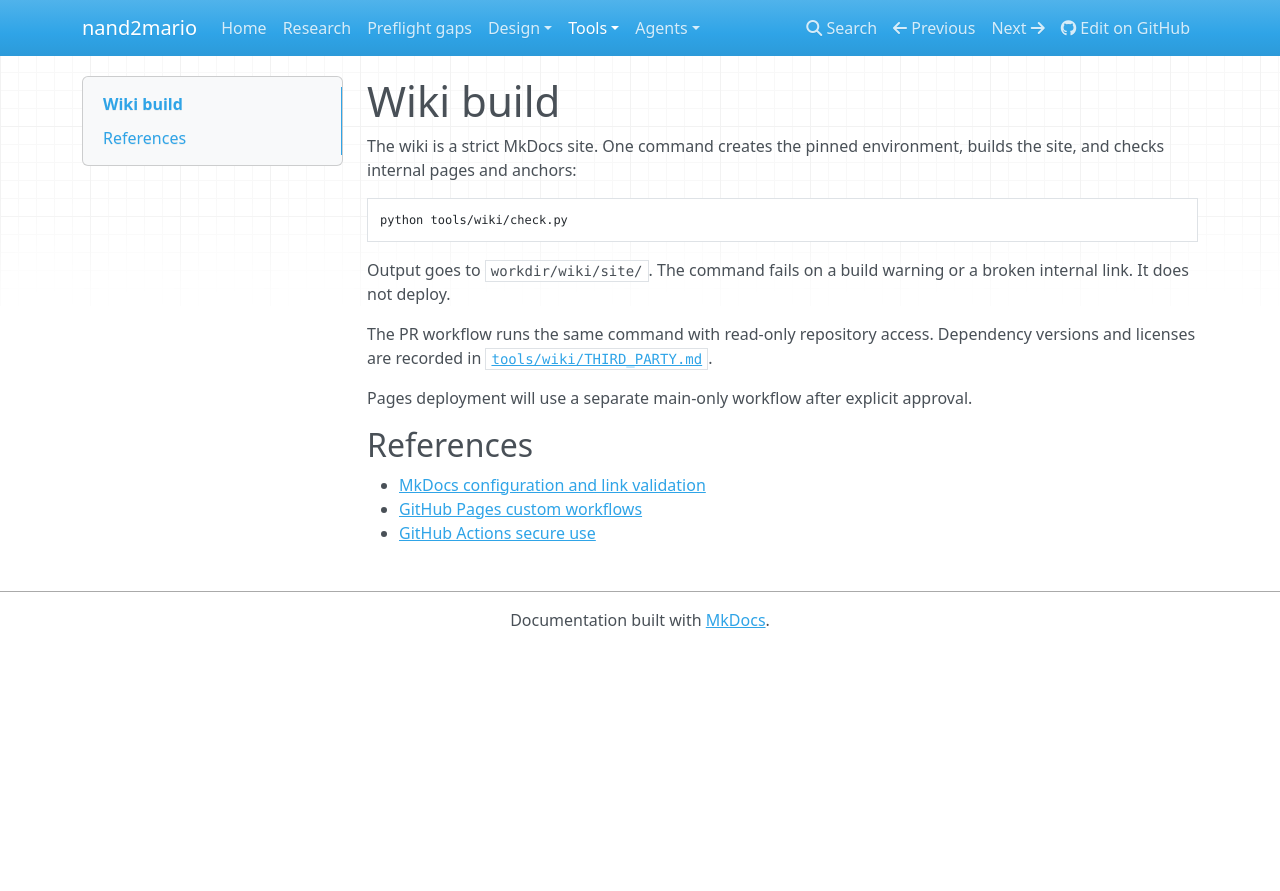
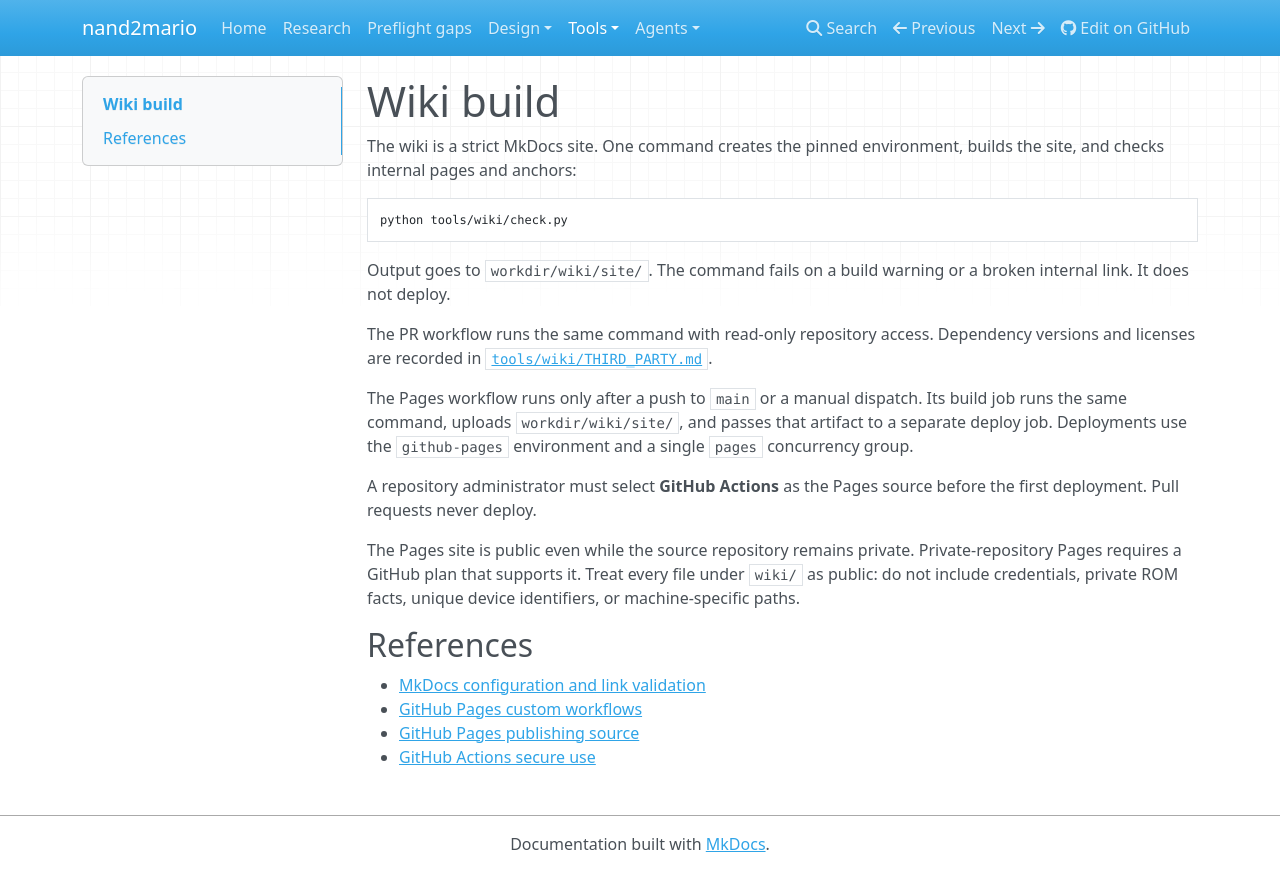
Before and after one commit to amichai-bd/nand2mario, an MkDocs documentation site: the page built from wiki/tools/wiki.md, in a window 1280 px wide. Shown: the top 891 px of the page. Built offline with MkDocs 1.6.1, drawn with Linux system fonts in a browser that asks for light colours; nearby versions of some CDN libraries.

Commit message:
Deploy the wiki from main (#21)
## TL;DR

Deploy the validated wiki from `main` or an explicit manual run.

## Issues

Closes #13

## Specification

- Updated `wiki/tools/wiki.md` with the deployment contract.
- Updated the repository status and GAP-010 state.
- Recorded action and process provenance in `tools/wiki/THIRD_PARTY.md`.

## Changes

- Added separate Pages build and deploy jobs.
- Reused `python tools/wiki/check.py` and its generated site artifact.
- Limited triggers, permissions, concurrency, and deployment
environment.
- Pinned each official action to a verified full SHA.

## Validation

- `python tools/wiki/check.py` — passed; strict MkDocs build completed.
- Python YAML contract check — passed; triggers, permissions, jobs,
action pins, build command, and artifact path matched the specification.
- `git diff --check` — passed.
- `actionlint` — unavailable locally.

## Risk

The workflow cannot deploy until Pages uses GitHub Actions as its
publishing source. That protected setting is intentionally unchanged in
this PR.

## Agent review

- Reviewer agent: review_pr_21
- Reviewed commit: `51592962d8bd6ab1cd2c6eef343417566fe06dcc`
- Verdict: ready
- Findings and disposition: Privacy and concurrency findings fixed;
final review found none.

```diff
--- a/wiki/tools/wiki.md
+++ b/wiki/tools/wiki.md
@@ -14,11 +14,22 @@
 Dependency versions and licenses are recorded in
 [`tools/wiki/THIRD_PARTY.md`](https://github.com/amichai-bd/nand2mario/blob/main/tools/wiki/THIRD_PARTY.md).
 
-Pages deployment will use a separate main-only workflow after explicit
-approval.
+The Pages workflow runs only after a push to `main` or a manual dispatch. Its
+build job runs the same command, uploads `workdir/wiki/site/`, and passes that
+artifact to a separate deploy job. Deployments use the `github-pages`
+environment and a single `pages` concurrency group.
+
+A repository administrator must select **GitHub Actions** as the Pages source
+before the first deployment. Pull requests never deploy.
+
+The Pages site is public even while the source repository remains private.
+Private-repository Pages requires a GitHub plan that supports it. Treat every
+file under `wiki/` as public: do not include credentials, private ROM facts,
+unique device identifiers, or machine-specific paths.
 
 ## References
 
 - [MkDocs configuration and link validation](https://www.mkdocs.org/user-guide/configuration/)
 - [GitHub Pages custom workflows](https://docs.github.com/en/pages/getting-started-with-github-pages/using-custom-workflows-with-github-pages)
+- [GitHub Pages publishing source](https://docs.github.com/en/pages/getting-started-with-github-pages/configuring-a-publishing-source-for-your-github-pages-site)
 - [GitHub Actions secure use](https://docs.github.com/en/actions/reference/security/secure-use)
```
Also changed, not shown: README.md (+6 -3 lines), tools/wiki/THIRD_PARTY.md (+6 -4 lines), wiki/preflight-gaps.md (+6 -5 lines), wiki/research-findings.md (+3 -3 lines), 1 other file.
